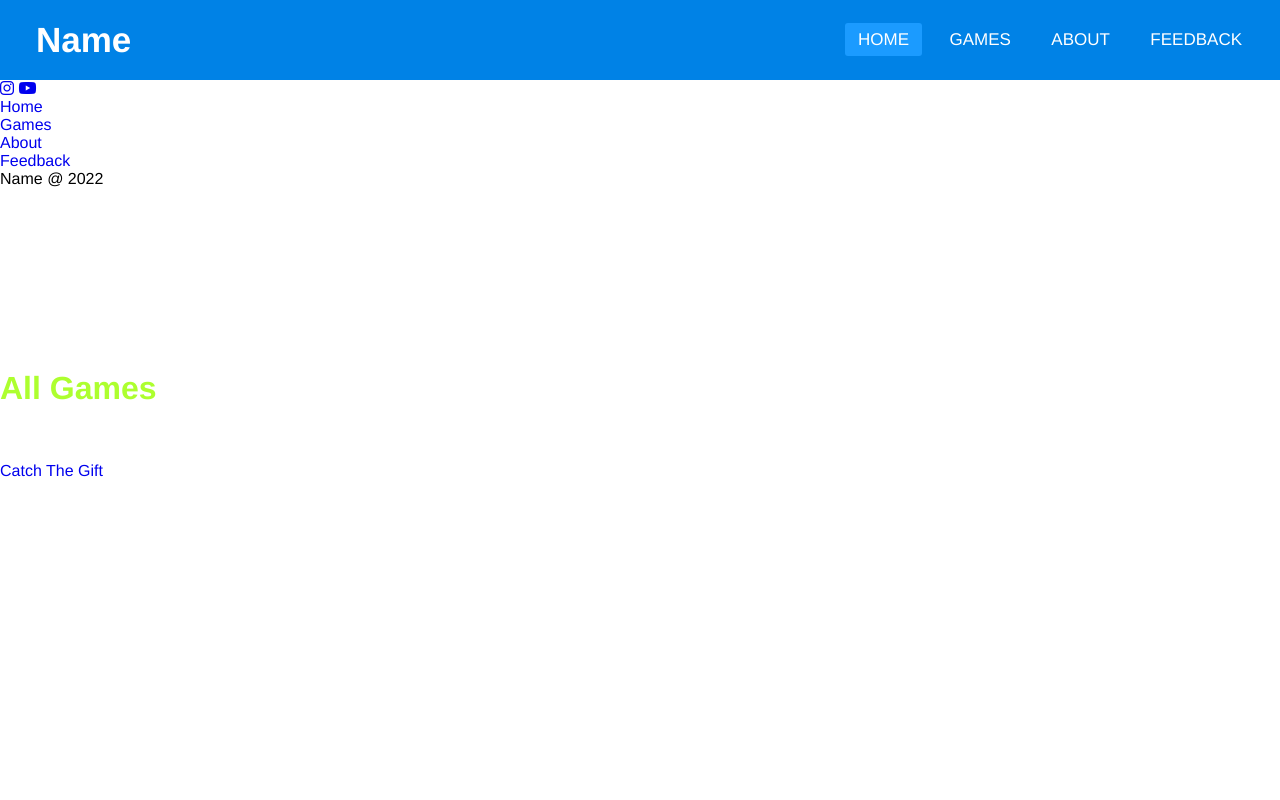
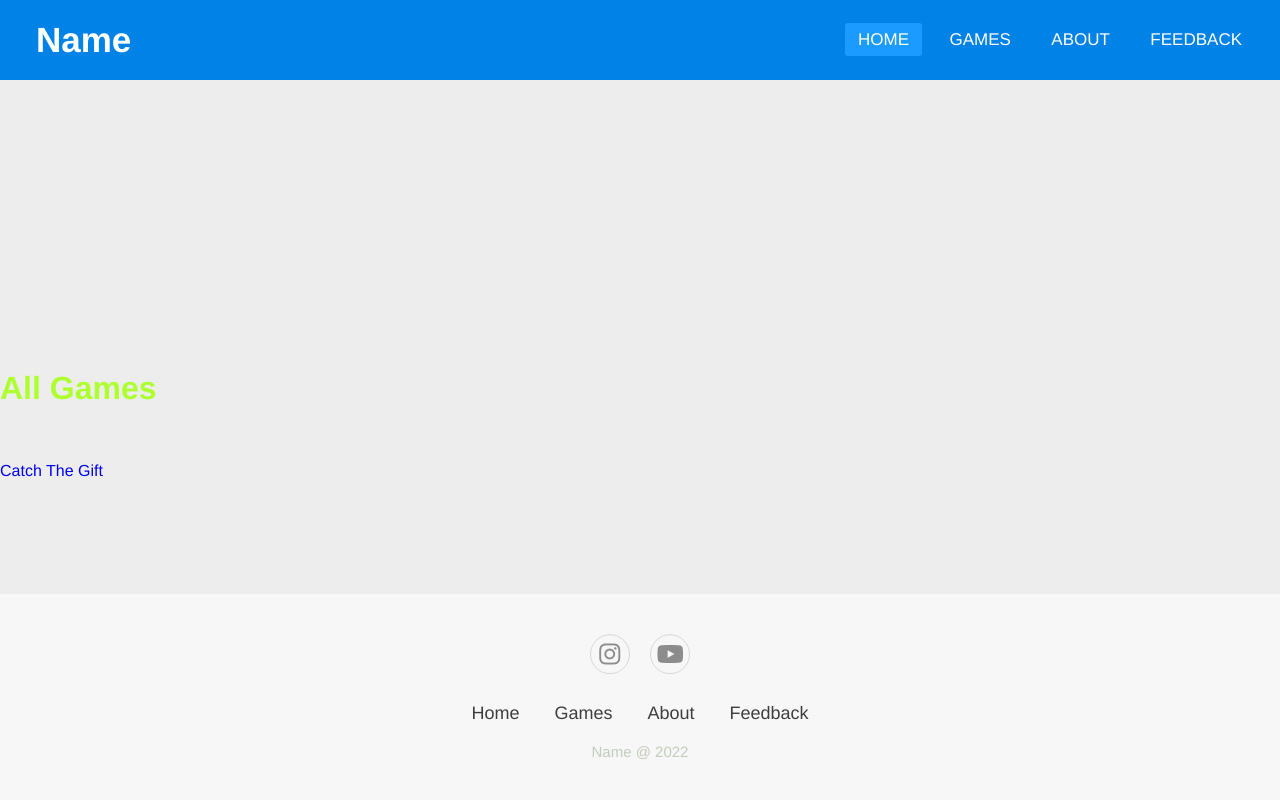
Before and after one commit to Coder-Serwin/AS-Developers, a Flask app: page / in a window 1280 px wide. Run offline with Flask 2, Linux system fonts and the light colour scheme; some libraries are stand-ins or nearby versions.

Commit message:
Update Index.css

```diff
--- a/static/Index.css
+++ b/static/Index.css
@@ -7,6 +7,8 @@
 }
 
 body {
+    min-height: 100vh;
+    background-color: #ededed;
     font-family: 'Franklin Gothic Medium', 'Arial Narrow', Arial, sans-serif;
 }
 
@@ -49,7 +51,7 @@ nav ul li a {
     border-radius: 3px;
 }
 
-a.active , a:hover {
+nav ul li a.active , nav ul li a:hover {
     background: #1b9bff;
     transition: .5s;
 
@@ -68,12 +70,75 @@ a.active , a:hover {
     display: none;
 }
 
+.footer {
+    position: sticky;
+    top: 100%;
+    padding: 40px 0;
+    background-color: #ffffff93;
+}
+
+.footer .social {
+    text-align: center;
+    padding-bottom: 25px;
+    color: dimgray;
+}
+
+.footer .social a {
+    font-size: 24px;
+    color: inherit;
+    border: 1px solid #ccc;
+    width: 40px;
+    height: 40px;
+    line-height: 39px;
+    display: inline-block;
+    text-align: center;
+    border-radius: 50%;
+    margin: 0 8px;
+    opacity: 0.75;
+    transition: .3s all ease;
+}
+
+.footer .social a:hover {
+    opacity: 0.99;
+}
+
+.footer ul {
+    margin-top: 0;
+    padding: 0;
+    list-style: none;
+    font-size: 18px;
+    line-height: 1.6;
+    margin-bottom: 0;
+    text-align: center;
+}
+
+.footer ul a{
+    color: inherit;
+    text-decoration: none;
+    opacity: 0.75;
+    transition: .3s all ease;
+}
+
+.footer ul li {
+    display: inline-block;
+    padding: 0 15px;
+}
+
+.footer ul li a:hover {
+    opacity: 1;
+}
+
+.footer .copyright {
+    margin-top: 15px;
+    text-align: center;
+    font-size: 15px;
+    color: #afbea8bd;
+}
 
 .games {
     display: flex;
     width: 97.5%;
     position: absolute;
-    z-index: -1;
     justify-content: space-between;
     bottom: 40%;
 }
@@ -101,7 +166,7 @@ a.active , a:hover {
     .checkbtn {
         display: block;
     }
-    ul {
+    nav ul {
         position: fixed;
         width: 100%;
         height: 100vh;
@@ -137,5 +202,13 @@ a.active , a:hover {
         left: 0;
     }
 
+    .footer {
+        z-index: -1;
+    }
+
+    .games {
+        z-index: -1;
+    }
+
 
 }
```
